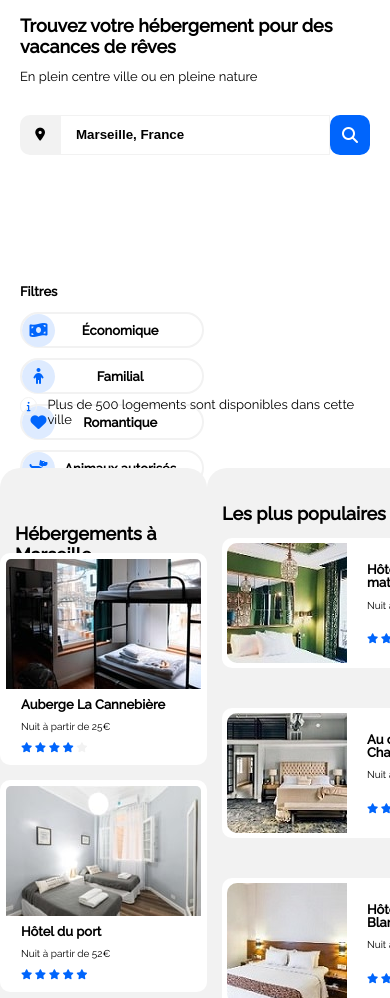
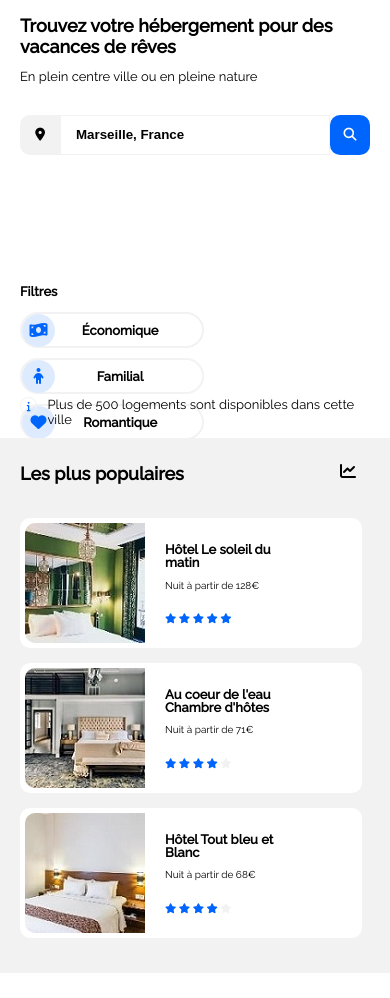
Before and after one commit to Chocoffees/BotoumYao_2_17062021, a plain HTML site: page index.html in a window 390 px wide. Shown: the part 102-1100 px from the top of the page. Drawn offline with Linux system fonts and the light colour scheme.

Commit message:
Responsive design mobile in progress

```diff
--- a/index.html
+++ b/index.html
@@ -81,7 +81,9 @@
           <h1 id="Hébergements">Hébergements à Marseille</h1>
           <a href="#">
             <div class="bloc">
-              <img src="images/Auberge_La_Cannebiere_mini.jpg"
+              <img src="images/Auberge_La_Cannebiere_mini.jpg" srcset"images/hebergements/Auberge_La_Cannebiere-320.jpg
+                320w, images/hebergements/Auberge_La_Cannebiere-620.jpg 620w,
+                images/hebergements/Auberge_La_Cannebiere-920.jpg 920w"
                 alt="Auberge La Cannebière, hébergement économique à Marseille" /><span></span>
               <h2 class="it">Auberge La Cannebière</h2>
               <p class="prix it">Nuit à partir de 25€</p>
--- a/mobile.css
+++ b/mobile.css
@@ -1,7 +1,7 @@
 @media screen and (max-width: 480px) {
   header {
     margin: 20px 20px 0 20px;
-    height: 550px;
+    height: 520px;
   }
   .introduction {
     position: relative;
@@ -54,7 +54,7 @@
     align-items: center;
     justify-content: center;
     color: white;
-    font-size: medium;
+    font-size: small;
     background-color: transparent;
   }
   span {
@@ -78,4 +78,54 @@
   .info span {
     display: unset;
   }
+  .populaires {
+    height: auto;
+    width: 100%;
+    position: absolute;
+    top: auto;
+    justify-content: center;
+    padding: 0 20px 30px 20px;
+    border-radius: 0;
+  }
+  .entete {
+    width: 90%;
+    padding-top: 10px;
+  }
+  .entete h1 {
+    padding-top: 0px;
+  }
+  .blocPopulaires {
+    width: 85%;
+    margin-bottom: 5px;
+  }
+  .principal {
+    height: auto;
+    width: 100%;
+    position: absolute;
+    top: 1050px;
+    flex-direction: column;
+    align-items: center;
+    border: unset;
+    background-color: unset;
+  }
+  .principal h1 {
+    width: 100%;
+    padding-left: 20px;
+  }
+  .bloc {
+    height: auto;
+    width: 60%;
+    border-radius: 0;
+    padding: 0 20px 10px 20px;
+    margin: 0;
+  }
+  h2.it {
+    width: auto;
+  }
+  .plusResultat {
+    margin-top: 20px;
+  }
+  .activites {
+    margin-top: 1300px;
+  }
 }
```
